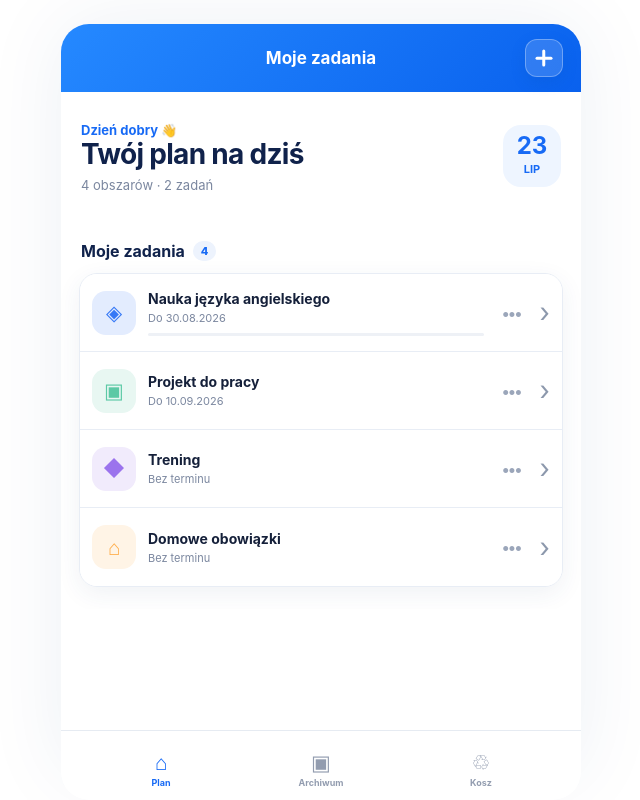
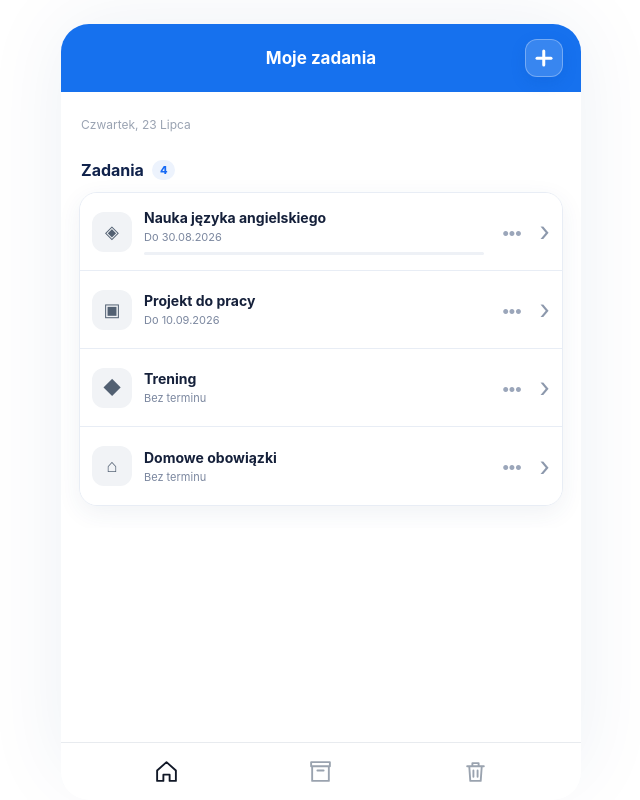
Before and after one commit to przemyslawgomulka31-ops/planner, a React (Vite) app: page / in a window 1280 px wide. Shown: the whole page, without its empty margins (319-959 px from the left). Built offline with nearby package versions, Linux system fonts and the light colour scheme.

Commit message:
Simplify interface and stabilize photos

```diff
--- a/src/App.css
+++ b/src/App.css
@@ -2,8 +2,8 @@
 *{box-sizing:border-box}
 button,input,textarea{font:inherit}
 button{cursor:pointer}
-.phone-app{width:100%;max-width:520px;min-height:100svh;margin:auto;background:#fff;position:relative;padding-bottom:calc(86px + var(--safe-bottom));box-shadow:0 0 80px #1d408014;overflow-x:hidden;overscroll-behavior-x:none}
-.topbar{height:calc(68px + env(safe-area-inset-top,0px));padding:env(safe-area-inset-top,0px) 18px 0;color:#fff;background:linear-gradient(135deg,#2589ff,#0961ee);display:grid;grid-template-columns:44px 1fr 44px;align-items:center;position:sticky;top:0;z-index:10}
+.phone-app{width:100%;max-width:520px;min-height:100svh;margin:auto;background:#fff;position:relative;padding-top:calc(68px + env(safe-area-inset-top,0px));padding-bottom:calc(72px + var(--safe-bottom));box-shadow:0 0 80px #1d408014;overflow-x:clip;overscroll-behavior-x:none}
+.topbar{width:min(520px,100%);height:calc(68px + env(safe-area-inset-top,0px));padding:env(safe-area-inset-top,0px) 18px 0;color:#fff;background:#1671ee;display:grid;grid-template-columns:44px 1fr 44px;align-items:center;position:fixed;left:50%;top:0;transform:translateX(-50%);z-index:20}
 .topbar strong{text-align:center;font-size:17px;white-space:nowrap;overflow:hidden;text-overflow:ellipsis}
 .icon-btn,.add-round{border:0;background:transparent;color:#fff;font-size:25px;height:44px}
 .icon-btn{text-align:left}
@@ -12,7 +12,7 @@ button{cursor:pointer}
 .add-round:after{transform:translate(-50%,-50%) rotate(90deg)}
 .add-round:active{transform:scale(.94);background:#ffffff38}
 .content{width:100%;max-width:100%;padding:22px 18px;overflow-x:hidden}
-.welcome{display:flex;align-items:center;justify-content:space-between;padding:5px 2px 20px}
+.quiet-date{margin:3px 2px 0;color:#9aa3b2;font-size:12px;text-transform:capitalize}
 .welcome span,.page-heading p,.task-hero p{font-size:13px;color:var(--blue);font-weight:700;margin:0 0 5px}
 .welcome h1,.page-heading h1,.task-hero h1{font-size:28px;line-height:1.12;letter-spacing:-.7px;color:var(--ink);margin:0}
 .welcome p{font-size:13px;color:var(--muted);margin:7px 0 0}
@@ -26,7 +26,7 @@ button{cursor:pointer}
 .task-list{border:1px solid var(--line);border-radius:18px;overflow:hidden;box-shadow:0 7px 24px #26416b12}
 .task-row{min-height:78px;display:flex;align-items:center;padding:13px 12px;background:#fff;border-bottom:1px solid var(--line);gap:12px}
 .task-row:last-child{border:0}
-.task-symbol{flex:0 0 44px;height:44px;border-radius:14px;display:grid;place-items:center;font-size:21px;color:var(--tone);background:color-mix(in srgb,var(--tone) 14%,white);font-weight:900}
+.task-symbol{flex:0 0 40px;height:40px;border-radius:12px;display:grid;place-items:center;font-size:18px;color:#526072;background:#f1f3f6;font-weight:800}
 .task-copy{min-width:0;flex:1}
 .task-copy h3,.archive-row h3{font-size:14px;color:#15203a;margin:0 0 4px;white-space:nowrap;overflow:hidden;text-overflow:ellipsis}
 .task-copy p,.archive-row p{font-size:11px;color:var(--muted);margin:0}
@@ -38,7 +38,7 @@ button{cursor:pointer}
 .check.checked{background:var(--blue);border-color:var(--blue)}
 .task-hero{display:flex;align-items:center;gap:13px;margin-bottom:20px}
 .task-symbol.large{flex-basis:55px;height:55px;border-radius:17px}
-.task-hero>div:nth-child(2){min-width:0;flex:1}
+.task-hero>div:first-child{min-width:0;flex:1}
 .task-hero h1{font-size:22px;white-space:nowrap;overflow:hidden;text-overflow:ellipsis}
 .edit-pill{border:0;background:#eff5ff;color:var(--blue);font-weight:750;font-size:12px;padding:9px 12px;border-radius:11px}
 .info-card{background:#f6f9fe;border:1px solid #e9eff8;border-radius:17px;padding:16px;margin-bottom:18px}
@@ -82,14 +82,13 @@ button{cursor:pointer}
 .empty h3{color:var(--ink);font-size:15px;margin:13px 0 5px}
 .empty p{color:var(--muted);font-size:12px;margin:0}
 .empty button{margin-top:16px;border:0;color:var(--blue);font-weight:750;background:#edf5ff;padding:10px 14px;border-radius:11px}
-.bottom-nav{position:fixed;z-index:15;bottom:0;left:50%;transform:translateX(-50%);width:min(520px,100%);height:calc(70px + var(--safe-bottom));padding:7px 20px var(--safe-bottom);background:#fffffff2;backdrop-filter:blur(18px);border-top:1px solid #e6ebf2;display:flex;align-items:center;justify-content:space-around}
-.bottom-nav button{border:0;background:transparent;color:#929caf;display:flex;flex-direction:column;align-items:center;gap:2px;min-width:60px}
-.bottom-nav b{font-size:21px}
-.bottom-nav span{font-size:9px;font-weight:700}
-.bottom-nav button.active{color:var(--blue)}
+.bottom-nav{position:fixed;z-index:15;bottom:0;left:50%;transform:translateX(-50%);width:min(520px,100%);height:calc(58px + var(--safe-bottom));padding:0 28px var(--safe-bottom);background:#fffffff2;backdrop-filter:blur(18px);border-top:1px solid #e8ebef;display:flex;align-items:center;justify-content:space-around}
+.bottom-nav button{width:54px;height:50px;border:0;background:transparent;color:#9aa3af;display:grid;place-items:center;padding:0}
+.bottom-nav svg{width:25px;height:25px;fill:none;stroke:currentColor;stroke-width:1.8;stroke-linecap:round;stroke-linejoin:round}
+.bottom-nav button.active{color:#111827}
 .toast{position:fixed;z-index:30;left:50%;bottom:calc(82px + var(--safe-bottom));transform:translateX(-50%);width:min(350px,calc(100% - 34px));background:#14213c;color:#fff;border-radius:14px;padding:13px 15px;font-size:11px;box-shadow:0 12px 30px #0b17334d}
 .toast span{color:#64e6b2;margin-right:9px}
-@media(min-width:700px){.phone-app{margin:24px auto;min-height:calc(100svh - 48px);border-radius:28px;overflow:hidden}
-.topbar{position:relative}
+@media(min-width:700px){.phone-app{margin:24px auto;min-height:calc(100svh - 48px);border-radius:28px}
+.topbar{top:24px;border-radius:28px 28px 0 0}
 .bottom-nav{max-width:520px;border-radius:0 0 28px 28px}
 }
```
Also changed, not shown: src/App.jsx (+11 -5 lines).
